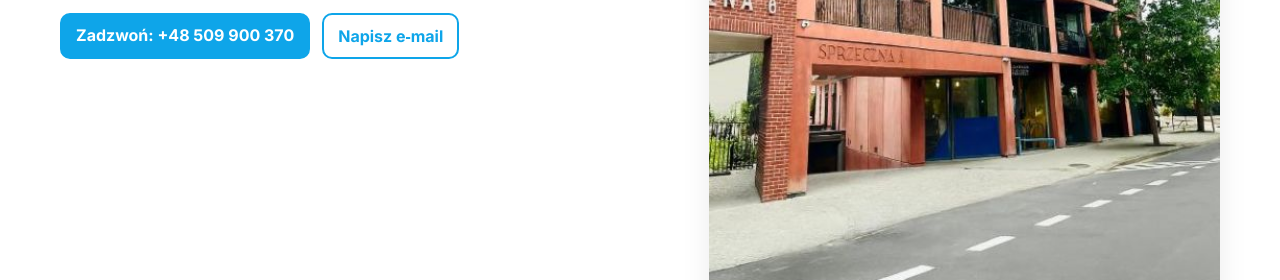
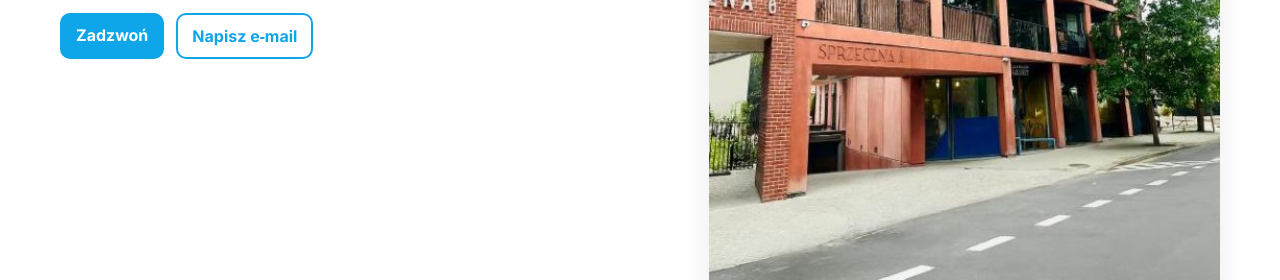
Before and after one commit to sprzeczna4/apartment, a plain HTML site: page index.html in a window 1280 px wide. Shown: the part 520-800 px from the top of the page. Drawn offline with Linux system fonts and the light colour scheme.

Commit message:
change button text

```diff
--- a/index.html
+++ b/index.html
@@ -40,7 +40,7 @@
       <h1>Przytulne mieszkanie na Pradze przy Metro Stadion Narodowy</h1>
       <p>Nowe, przytulne mieszkanie w sercu Pragi – 3 minuty pieszo do stacji <strong>Metro Stadion Narodowy</strong>. Klimatyzacja, balkon z widokiem i w pełni wyposażona kuchnia. Sprawdź nas na booking oraz airbnb.</p>
       <div class="cta">
-        <a class="btn primary" href="tel:+48509900370">Zadzwoń: +48 509 900 370</a>
+        <a class="btn primary" href="tel:+48509900370">Zadzwoń</a>
         <a class="btn" href="mailto:natalia-michon@wp.pl">Napisz e‑mail</a>
       </div>
     </div>
```
